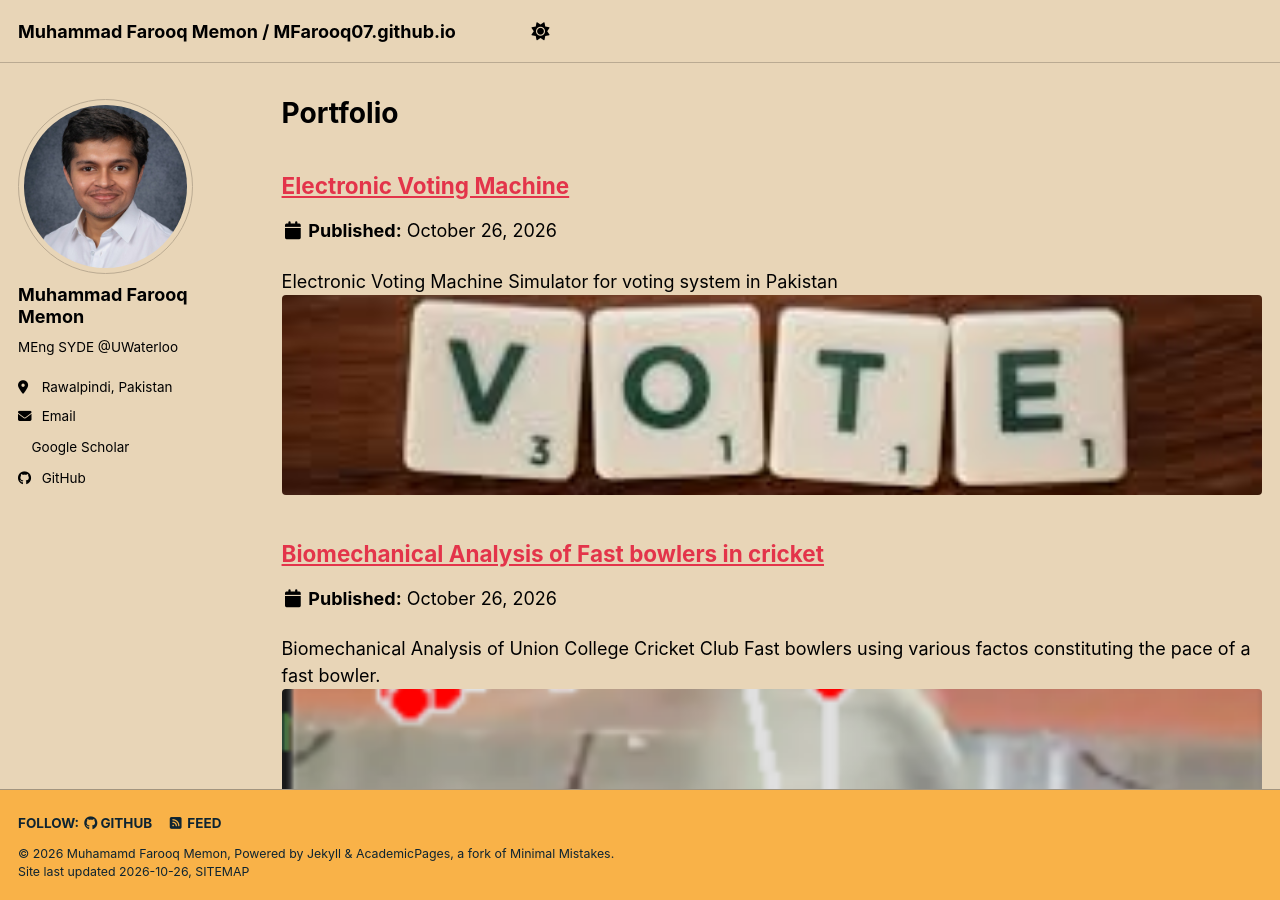
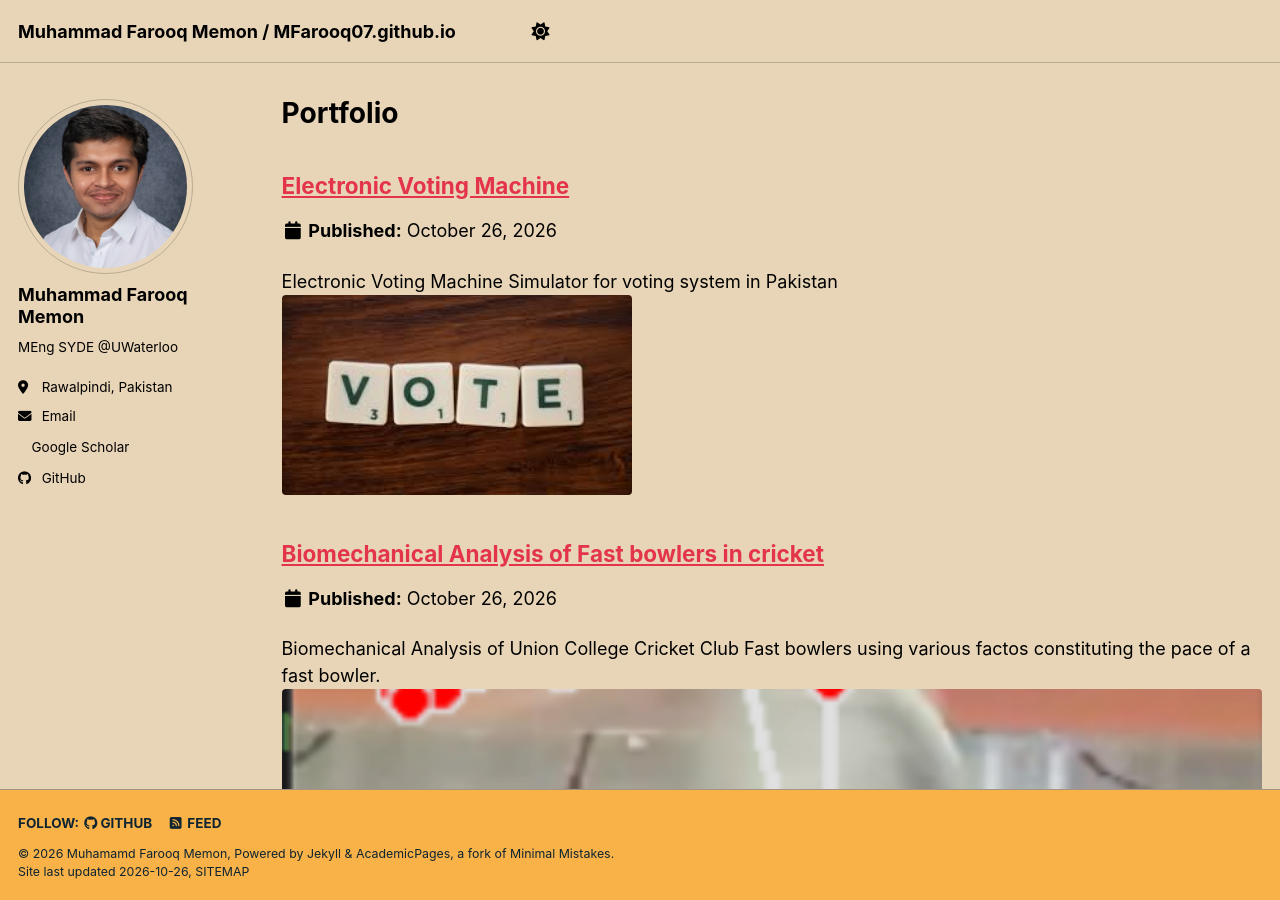
Before and after one commit to MFarooq07/mfarooq07.github.io, a Jekyll site: the page built from _pages/portfolio.html, in a window 1280 px wide and 900 px high. Built offline with Jekyll 4.4.1, drawn with Linux system fonts in a browser that asks for light colours; a style sheet for code colours, icons or effects is not loaded.

Commit message:
adjusted the widths of the images in portfolio

```diff
--- a/_portfolio/portfolio-1.html
+++ b/_portfolio/portfolio-1.html
@@ -1,6 +1,6 @@
 ---
 title: "Electronic Voting Machine"
-excerpt: "Electronic Voting Machine Simulator for voting system in Pakistan <br/><img src='/images/EMV.png' style='width: 100%; height: 200px; object-fit: cover; border-radius: 4px;'>"
+excerpt: "Electronic Voting Machine Simulator for voting system in Pakistan <br/><img src='/images/EMV.png' style='width: 350px; height: 200px; object-fit: cover; border-radius: 4px;'>"
 collection: portfolio
 ---
 
--- a/_portfolio/portfolio-4.html
+++ b/_portfolio/portfolio-4.html
@@ -1,6 +1,6 @@
 ---
 title: "AI Projects Portfolio"
-excerpt: "AI Projects: Explorations in computer vision, state-space search, and predictive modeling.<br/><img src='/images/AI_Projects.jpg' style='width: 100%; height: 200px; object-fit: cover; border-radius: 4px;'>"
+excerpt: "AI Projects: Explorations in computer vision, state-space search, and predictive modeling.<br/><img src='/images/AI_Projects.jpg' style='width: 350px; height: 200px; object-fit: cover; border-radius: 4px;'>"
 collection: portfolio
 ---
 
--- a/_portfolio/portfolio-5.html
+++ b/_portfolio/portfolio-5.html
@@ -1,6 +1,6 @@
 ---
 title: "Ultimate Tic-Tac-Toe"
-excerpt: "Ultimate Tic-Tac-Toe: Strategic multi-board game mechanics and state-space management.<br/><img src='/images/Ultimate_tic_tac_toe.png' style='width: 100%; height: 200px; object-fit: cover; border-radius: 4px;'>"
+excerpt: "Ultimate Tic-Tac-Toe: Strategic multi-board game mechanics and state-space management.<br/><img src='/images/Ultimate_tic_tac_toe.png' style='width: 350px; height: 200px; object-fit: cover; border-radius: 4px;'>"
 collection: portfolio
 ---
 
--- a/_portfolio/portfolio-6.html
+++ b/_portfolio/portfolio-6.html
@@ -1,6 +1,6 @@
 ---
 title: "Gesture-Controlled Robot"
-excerpt: "Gesture-Controlled Robot: Real-time hand motion tracking for intuitive robotic navigation.<br/><img src='/images/Gesture_IoT.png' style='width: 100%; height: 200px; object-fit: cover; border-radius: 4px;'>"
+excerpt: "Gesture-Controlled Robot: Real-time hand motion tracking for intuitive robotic navigation.<br/><img src='/images/Gesture_IoT.png' style='width: 350px; height: 200px; object-fit: cover; border-radius: 4px;'>"
 collection: portfolio
 ---
 
--- a/_portfolio/portfolio-7.html
+++ b/_portfolio/portfolio-7.html
@@ -1,6 +1,6 @@
 ---
 title: "Texas Hold'em Poker Hand Evaluator"
-excerpt: "Poker Hand Evaluator: Combinatorial hand matrix evaluation and tie-breaking logic engine.<br/><img src='/images/Poker.png' style='width: 100%; height: 200px; object-fit: cover; border-radius: 4px;'>"
+excerpt: "Poker Hand Evaluator: Combinatorial hand matrix evaluation and tie-breaking logic engine.<br/><img src='/images/Poker.png' style='width: 350px; height: 200px; object-fit: cover; border-radius: 4px;'>"
 collection: portfolio
 ---
 
--- a/_portfolio/portfolio-8.html
+++ b/_portfolio/portfolio-8.html
@@ -1,6 +1,6 @@
 ---
 title: "Text Dictionary & Parser"
-excerpt: "Text Dictionary: Efficient data structure implementation for corpus parsing and indexing.<br/><img src='/images/Text_Dictionary.jpg' style='width: 100%; height: 200px; object-fit: cover; border-radius: 4px;'>"
+excerpt: "Text Dictionary: Efficient data structure implementation for corpus parsing and indexing.<br/><img src='/images/Text_Dictionary.jpg' style='width: 350px; height: 200px; object-fit: cover; border-radius: 4px;'>"
 collection: portfolio
 ---
 
```
